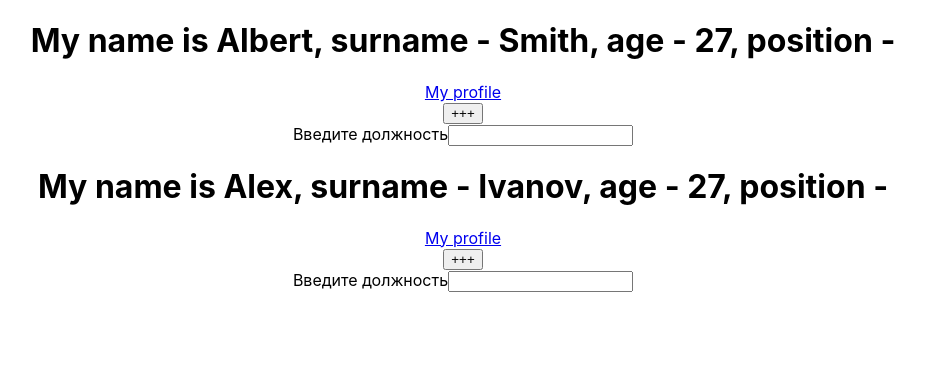
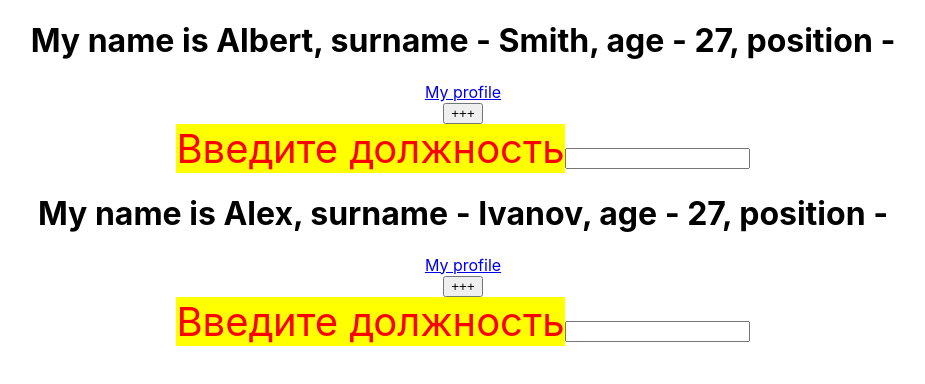
Before and after one commit to B3RTY52/React-tests, a React (Create React App) app in the folder props-tests/: page / in a window 1280 px wide. Shown: the top 384 px of the page, without its empty margins (177-1102 px from the left). Built offline with nearby package versions, Linux system fonts and the light colour scheme.

Commit message:
styles-metgods-tests

```diff
--- /dev/null
+++ b/package.json
@@ -0,0 +1,5 @@
+{
+  "dependencies": {
+    "sass": "^1.68.0"
+  }
+}
--- a/props-tests/src/App.js
+++ b/props-tests/src/App.js
@@ -1,5 +1,6 @@
 import { Component, Fragment } from 'react';
 import './App.css';
+import './App.scss';
 
 // как работает под копотом?
 // function WhoAmI(props) {
@@ -66,8 +67,13 @@ class WhoAmI extends Component {
         <a href={link}>My profile</a>
         <br />
         <button onClick={this.nextYear}>{text}</button>
-        <form>
-          <span>Введите должность</span>
+        <form className='form-style'>
+          <span
+            // по умолчанию задаются пиксели:
+            style={{ fontSize: 40, color: 'red' }}
+          // если нужны другие - то это делается в формате строки:
+          // style={{ fontSize: '4em' }}
+          >Введите должность</span>
           <input type="text" onInput={(e) =>
             this.commitInputChanges(e, 'red')} />
         </form>
--- /dev/null
+++ b/props-tests/src/App.scss
@@ -0,0 +1,7 @@
+// чтобы установить пакет под препроцессор надо ввести в терминал npm i sass --save
+
+.form-style {
+    span {
+        background-color: yellow;
+    }
+}
```
Also changed, not shown: 2 other files (tests, documents, lock files or other folders).
